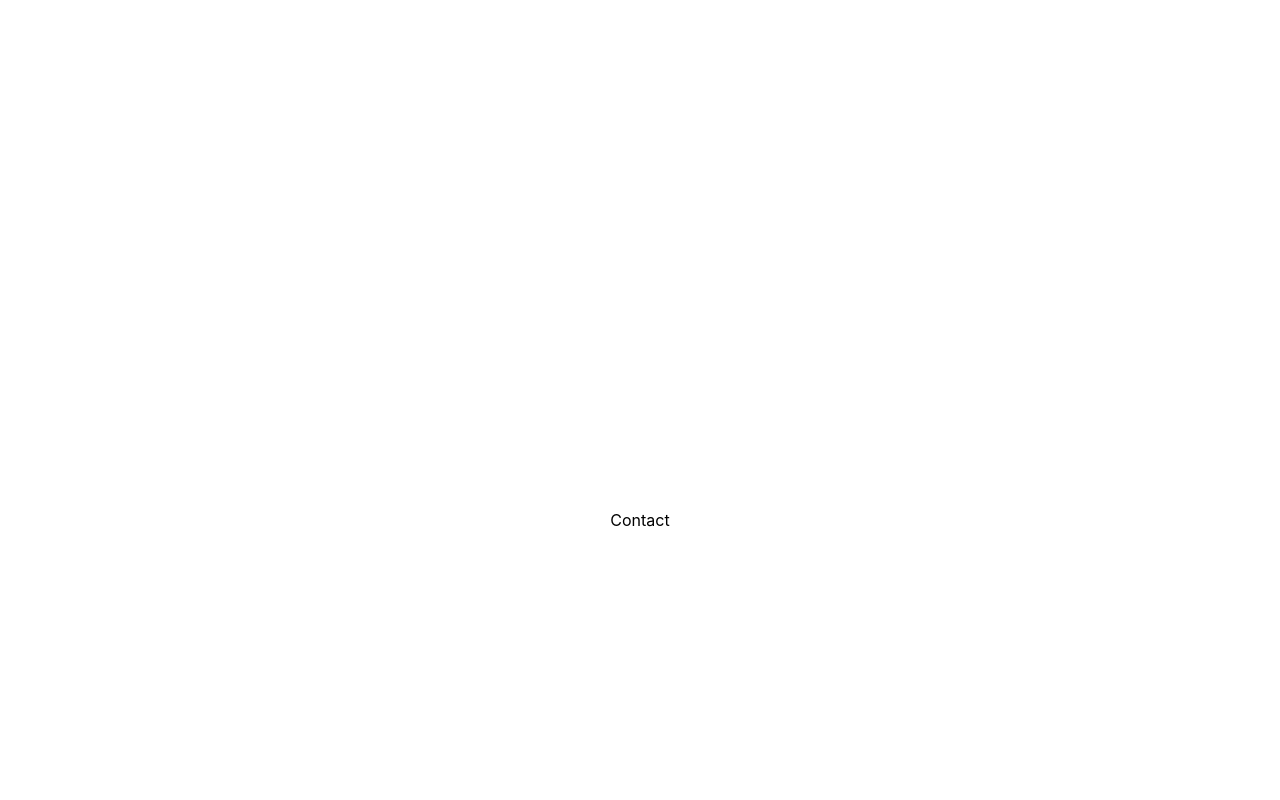
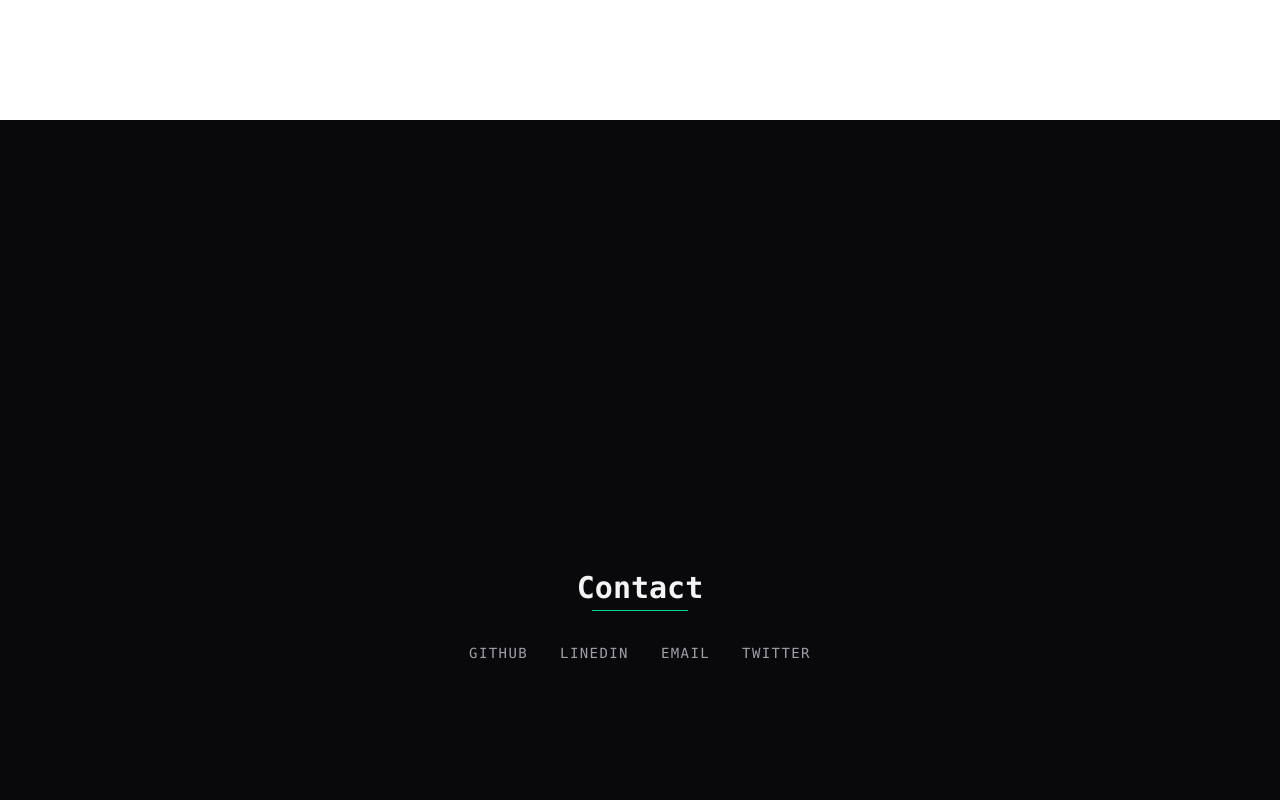
Before and after one commit to JonoSommers/portfolio-website, a React (Vite) app: page / in a window 1280 px wide. Shown: the part 3880-4680 px from the top of the page. Built offline with nearby package versions, Linux system fonts and the light colour scheme.

Commit message:
style contact section

```diff
--- a/src/pages/Contact.tsx
+++ b/src/pages/Contact.tsx
@@ -1,7 +1,26 @@
 export default function Contact() {
     return (
-        <div className="h-screen flex items-center justify-center">
-            <h1>Contact</h1>
-        </div>
+        <section className="min-h-screen bg-zinc-950 text-white px-10 py-24 flex flex-col justify-center font-mono">
+            <div className="h-screen flex flex-col items-center justify-center gap-8">
+                <div className="flex flex-col items-center justify-center">
+                    <h1 className="text-3xl font-semibold text-zinc-100">Contact</h1>
+                    <div className="w-24 h-px bg-emerald-400 mt-1" />
+                </div>
+
+
+                <div className="flex gap-8">
+                    {['GitHub', 'LinedIn', 'Email', 'Twitter'].map((link) => (
+                        <a
+                        key={link}
+                        href={`#${link.toLowerCase().replace(' ', '')}`}
+                        className="text-zinc-400 text-sm tracking-widest uppercase hover:text-emerald-400 transition-colors duration-200"
+                        >
+                        {link}
+                        </a>
+                    ))}
+                </div>
+            </div>
+        </section>
+
     )
 }
```
